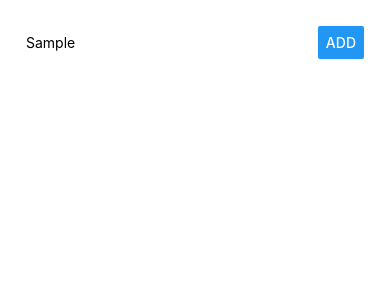
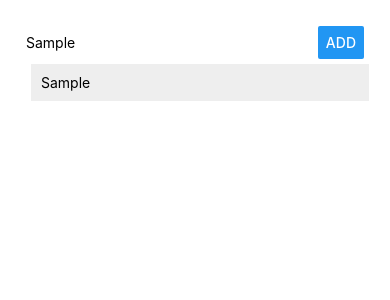
Before and after one commit to NightThinker/first-native, a React Native app: screen / in a window 390 px wide. Both pictures are taken after typing "Sample" into the empty fields and a click on the button "ADD". Shown: the top 300 px of the page. Built offline with nearby package versions, Linux system fonts and the light colour scheme.

Commit message:
custom component

```diff
--- a/App.js
+++ b/App.js
@@ -1,17 +1,35 @@
 import React from 'react';
 import { StyleSheet, Text, View, TextInput, Button } from 'react-native';
+
+import ListItem from './src/components/ListItem/ListItem';
 
 export default class App extends React.Component {
 
   state = {
-    placeName: ''
+    placeName: '',
+    places: []
   }
 
   placeNameChangeHandler = value => {
     this.setState({placeName: value})
   }
 
+  placeSubmitHandler = () => {
+    if (this.state.placeName.trim() === '') {
+      return;
+    }
+
+    this.setState(prevState => {
+      return {
+        places: prevState.places.concat(prevState.placeName)
+      }
+    })
+  }
+
   render() {
+    const placesOutput = this.state.places.map((item,index) => (
+      <ListItem key={index} placeName={item}/>
+    ))
     return (
       <View style={styles.container}>
         <View style={styles.inpitContainer}>
@@ -22,7 +40,11 @@
             style={styles.placeInput} />
           <Button
             title='Add'
-            style={styles.placeButton}/>
+            style={styles.placeButton}
+            onPress={this.placeSubmitHandler}/>
+        </View>
+        <View style={styles.listContainer}>
+          {placesOutput}
         </View>
       </View>
     );
@@ -49,5 +71,8 @@
   },
   placeButton: {
     width: '30%'
+  },
+  listContainer: {
+    width: '100%'
   }
 });
--- /dev/null
+++ b/src/components/ListItem/ListItem.js
@@ -0,0 +1,19 @@
+import React from 'react'
+import { View, Text, StyleSheet} from 'react-native';
+
+const listItem = (props) => (
+    <View style={styles.listItem}>
+        <Text>{props.placeName}</Text>
+    </View>
+)
+
+const styles = StyleSheet.create({
+    listItem: {
+        width: '100%',
+        margin: 5,
+        padding: 10,
+        backgroundColor: '#eee',
+    }
+})
+
+export default listItem
```
